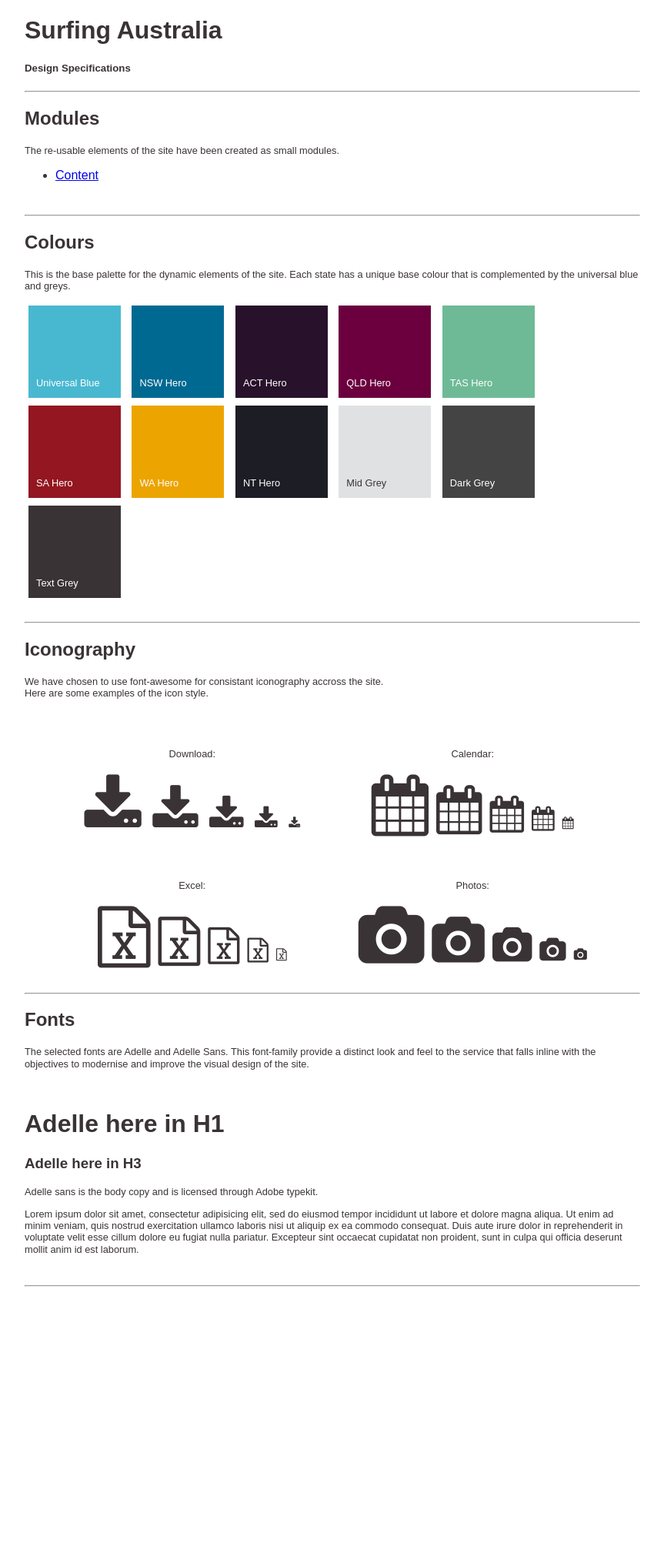
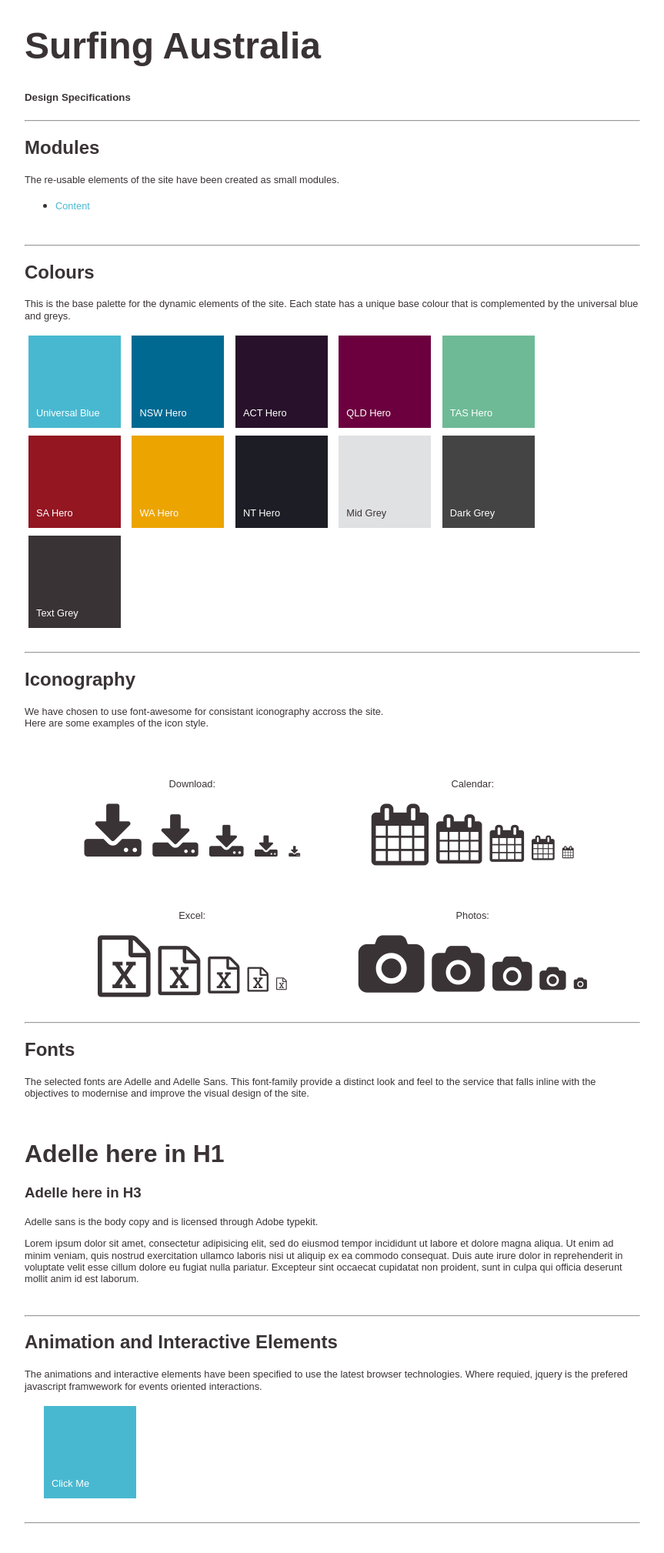
Before and after one commit to bnmnjohnson/SA_Modules, a plain HTML site: page index.html in a window 1280 px wide. Shown: the whole page at 77% size, without its empty margins (208-1071 px from the left). Before the commit the page ends 1868 px from the top, so only its background shows below. Drawn offline with Linux system fonts and the light colour scheme.

Commit message:
added interactive elements to design spec

```diff
--- a/index.html
+++ b/index.html
@@ -9,7 +9,7 @@
 
 
 <body>
-<H1>Surfing Australia</H1>
+<span id="title"><H1>Surfing Australia</H1></span>
 <h5>Design Specifications</h5>
 <hr/>
 <h2>Modules</h2>
@@ -88,6 +88,14 @@
 <br/>
 <hr/>
 
+<div class="section" id="animation">
+	<h2>Animation and Interactive Elements</h2>
+	<p>The animations and interactive elements have been specified to use the latest browser technologies. Where requied, jquery is the prefered javascript framwework for events oriented interactions.</p>
+
+	<div class="colourBlock" id="interactiveBlock"><p>Click Me</p></div>
+</div>
+<br>
+<hr>
 
 <br><br><br><br><br><br><br><br><br><br>
 </body>
--- a/src/js/app-min.js
+++ b/src/js/app-min.js
@@ -1 +1 @@
-$(document).ready(function(){});
+var interactiveDemo=function(){$("#interactiveBlock").click(function(){$("#interactiveBlock").animate({left:"+=50"})})};$(document).ready(function(){interactiveDemo()});
--- a/src/js/app.js
+++ b/src/js/app.js
@@ -1,5 +1,12 @@
 //Main js file for site overview
+
+var interactiveDemo = function(){
+	$("#interactiveBlock").click(function(){
+		$("#interactiveBlock").animate({left: "+=50"});
+	});
+};
 
 $(document).ready(function(){
 	//execute funtions here
+	interactiveDemo();
 });
--- a/src/scss/stylesheet.scss
+++ b/src/scss/stylesheet.scss
@@ -17,6 +17,24 @@
  	font-size: 0.8em;
  	line-height: 1.2em;
  }
+
+ a {
+ 	color: $universal_blue;
+ 	text-decoration: none;
+ 	font-size: 0.8em;
+ }
+
+ a:hover {
+ 	text-decoration: underline;
+ }
+
+ a:visited {
+ 	color: $universal_blue;
+ }
+
+#title {
+	font-size: 1.5em;
+}
 .colourBlock {
 	display: inline-block;
 	width: 100px;
@@ -66,6 +84,11 @@
 #textgreyBlock {
 	background-color: $text_grey;
 }
+#interactiveBlock {
+	background-color: $universal_blue;
+	position: relative;
+	left: 20px;
+}
 
 #iconography {
 	display: block;
```
Also changed, not shown: src/css/stylesheet.css.
